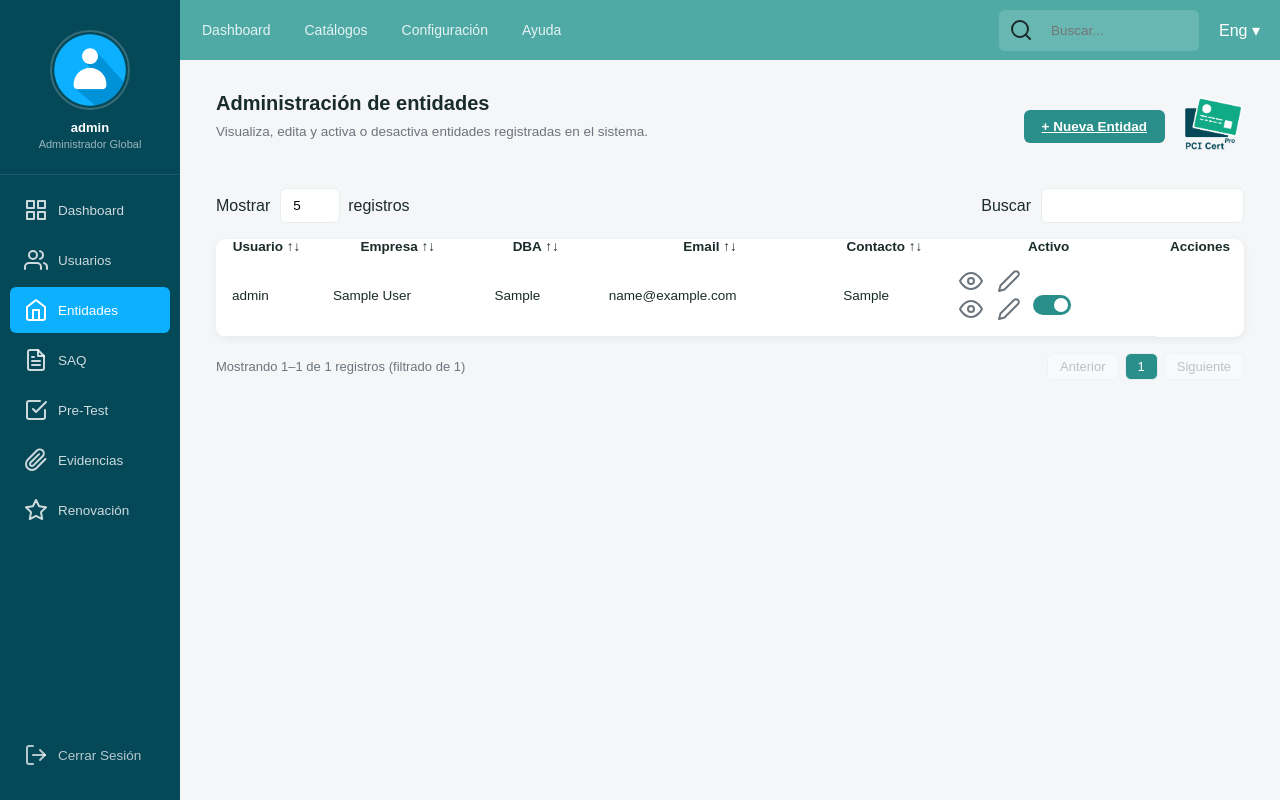
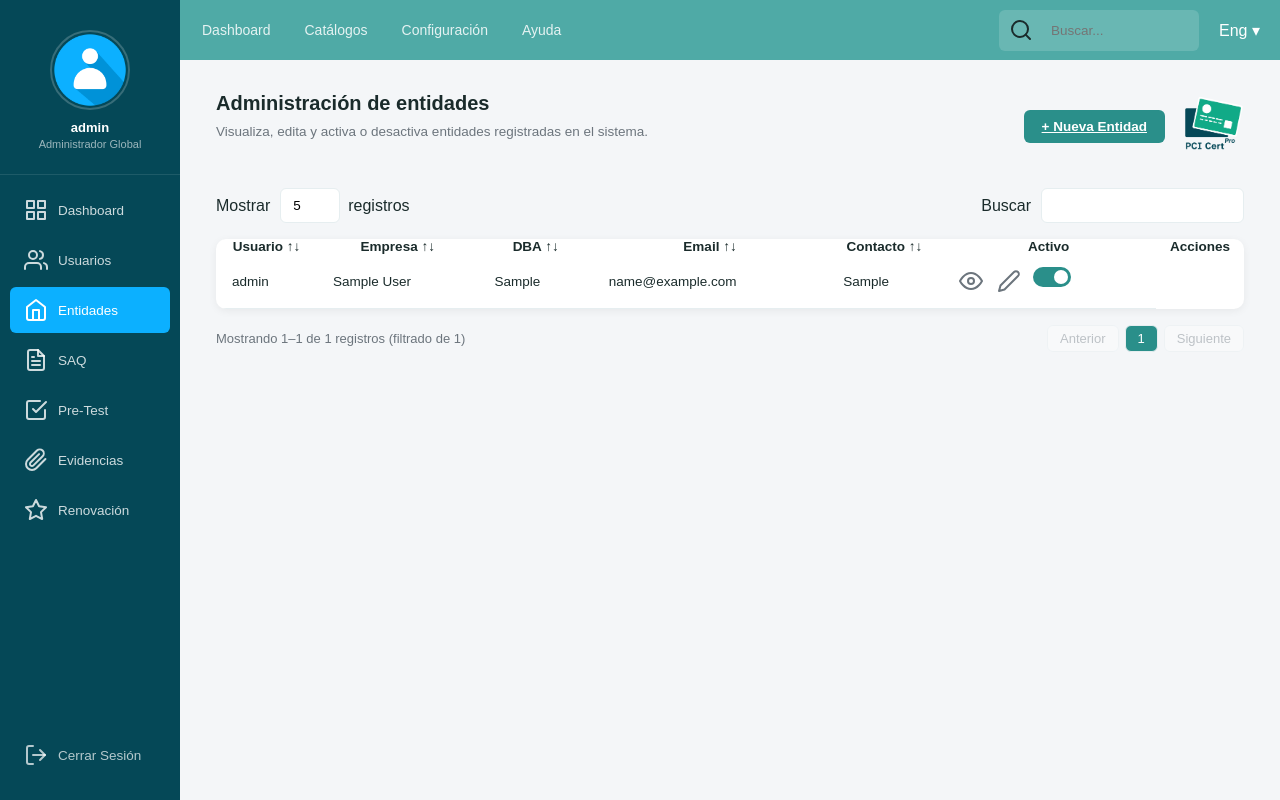
Before and after one commit to Mararen/pcidss, a Django app: page /entidades/ in a window 1280 px wide. Run offline with Django 4.2, Linux system fonts and the light colour scheme; a user stored in the database is signed in; data comes from the database, SQL or seed files in the repository; tables that the repository leaves empty hold one stand-in row (values such as "Sample post").

Commit message:
Usuario CRUD actualizado 3:04am

```diff
--- a/users/templates/users/entidades_lista.html
+++ b/users/templates/users/entidades_lista.html
@@ -107,16 +107,6 @@
                         <td>{{ entidad.email }}</td>
                         <td>{{ entidad.contacto }}</td>
                         <td>
-
-                            <div class="actions">
-                                <a href="{% url 'entidad_detalle' entidad.pk %}" class="btn-icon" title="Ver">
-                                    <i data-feather="eye"></i>
-                                </a>
-                                <a href="{% url 'entidad_editar' entidad.pk %}" class="btn-icon" title="Editar">
-                                    <i data-feather="edit-2"></i>
-                                </a>
-                            </div>
-
                             <div class="actions">
                               <a href="{% url 'entidad_detalle' entidad.pk %}" class="btn-icon" title="Ver">
                                     <i data-feather="eye"></i>
```
